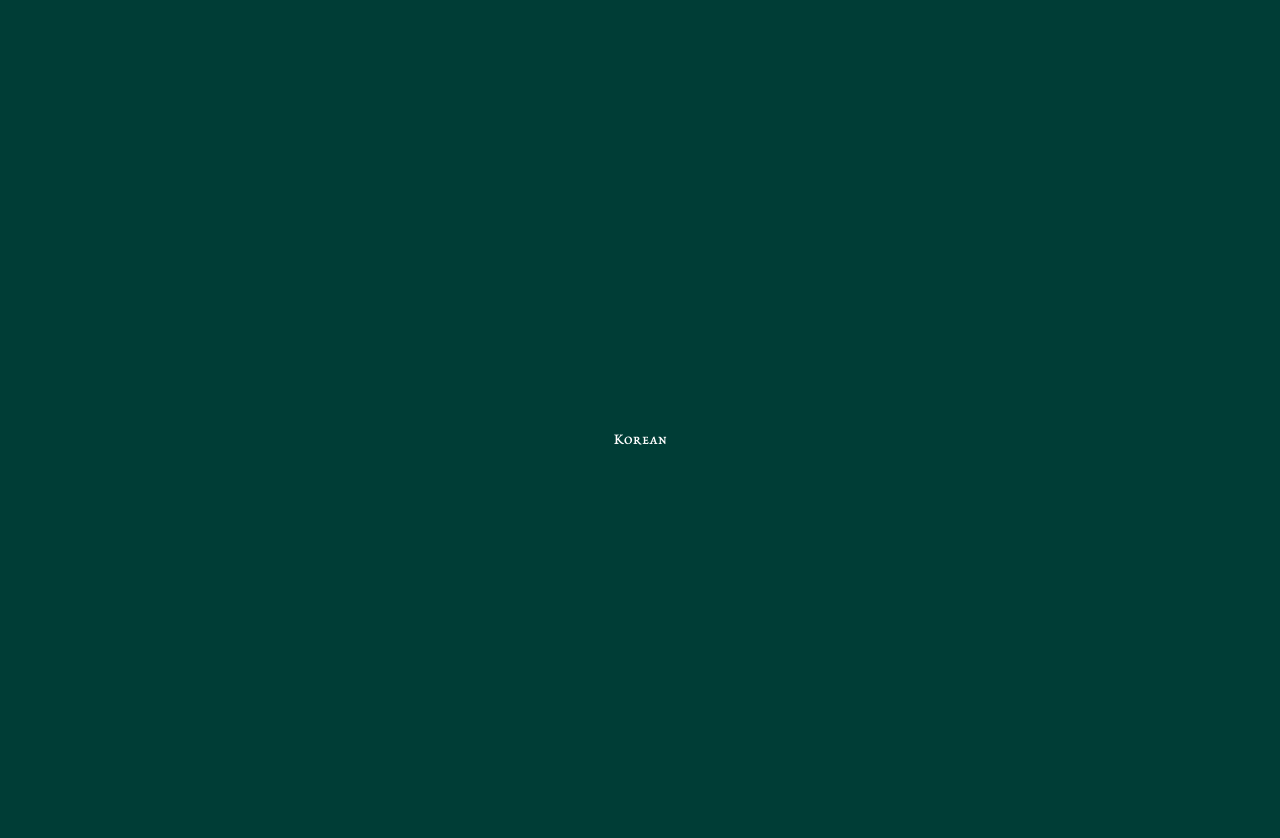
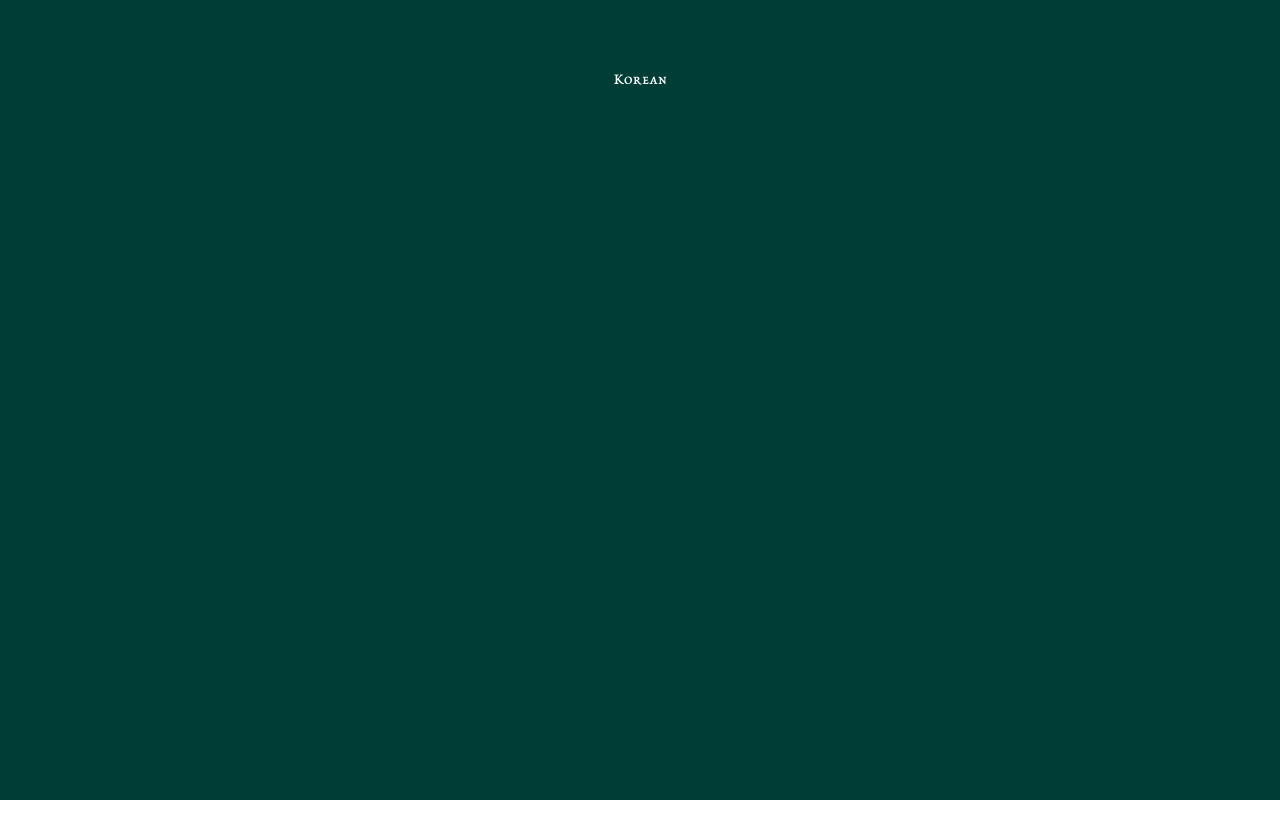
Before and after one commit to kaktuseducation/Korean, a plain HTML site: page index.html in a window 1280 px wide. After the commit the page ends 800 px from the top, so only its background shows below. Drawn offline with Linux system fonts and the light colour scheme.

Commit message:
Update style.css

```diff
--- a/CSS/style.css
+++ b/CSS/style.css
@@ -16,7 +16,7 @@ body{
     top: 5%;
     left: 0;
     width: 100%;
-    height: 100%;
+    height: 10%;
     display: flex;
     justify-content: center;
     align-items: center;
```
